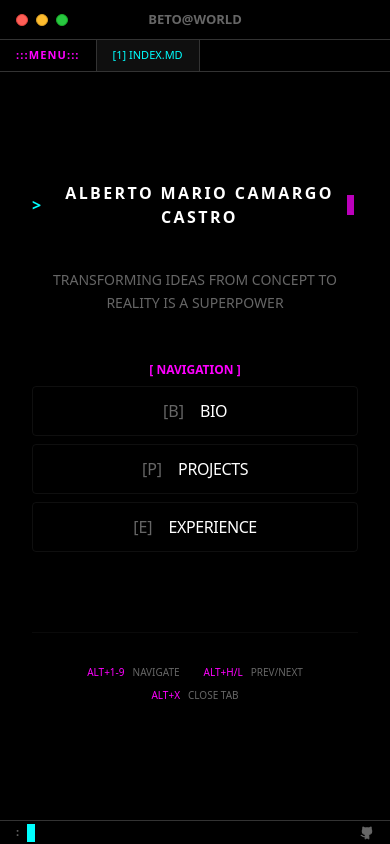
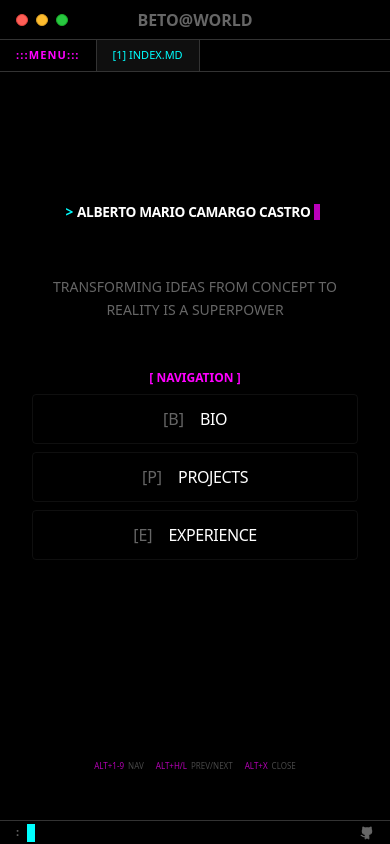
Before and after one commit to amcamargoc/amcamargoc, a Next.js app: page / in a window 390 px wide. Built offline with nearby package versions, Linux system fonts and the light colour scheme.

Commit message:
improve mobile viewports

```diff
--- a/src/app/globals.css
+++ b/src/app/globals.css
@@ -1,6 +1,13 @@
 @import "tailwindcss";
 
 @theme {
+  --text-tui-micro: 8px;
+  --text-tui-xs: 10px;
+  --text-tui-sm: 11px;
+  --text-tui-base: 12px;
+  --text-tui-fluid-logo: clamp(8px, 3.5vw, 18px);
+  --tracking-tui-wide: 0.15em;
+
   --color-tui-bg: #000000;
   --color-tui-cyan: #00ffff;
   --color-tui-magenta: #ff00ff;
@@ -8,15 +15,6 @@
   --color-tui-dim: #666666;
   --font-mono: var(--font-jetbrains-mono), monospace;
   --font-sans: var(--font-inter), sans-serif;
-
-  /* Typography */
-  --text-tui-xs: 10px;
-  --text-tui-sm: 11px;
-  --text-tui-base: 12px;
-  --text-tui-lg: 13px;
-
-  /* Layout */
-  --spacing-sidebar: 260px;
 }
 
 @layer base {
--- a/src/components/dashboard/AsciiLogo.tsx
+++ b/src/components/dashboard/AsciiLogo.tsx
@@ -35,11 +35,11 @@ export default function AsciiLogo() {
   }, [text, isDeleting, loopNum, typingSpeed]);
 
   return (
-    <div className="mb-8 flex flex-col items-center">
-      <h1 className="text-white font-bold text-base md:text-xl font-mono tracking-[0.15em] uppercase text-center flex items-center h-8">
-        <span className="text-tui-cyan mr-3">&gt;</span>
+    <div className="mb-8 flex flex-col items-center w-full max-w-full overflow-hidden px-1">
+      <h1 className="text-white font-bold text-tui-fluid-logo font-mono tracking-tight md:tracking-tui-wide uppercase text-center flex items-center justify-center whitespace-nowrap w-full min-h-8">
+        <span className="text-tui-cyan mr-1 sm:mr-3">&gt;</span>
         {text}
-        <span className="w-2 h-5 bg-tui-magenta inline-block mx-1 animate-pulse" />
+        <span className="w-1.5 sm:w-2 h-4 sm:h-5 bg-tui-magenta inline-block mx-1 animate-pulse" />
       </h1>
     </div>
   );
--- a/src/components/dashboard/DashboardView.tsx
+++ b/src/components/dashboard/DashboardView.tsx
@@ -3,7 +3,7 @@ import InteractiveMenu from "./InteractiveMenu";
 
 export default function DashboardView() {
   return (
-    <div className="flex-1 overflow-y-auto p-8 md:p-16 custom-scrollbar flex flex-col items-center justify-center min-h-full bg-black relative">
+    <div className="flex-1 overflow-y-auto p-8 md:p-16 custom-scrollbar flex flex-col items-center justify-between min-h-full bg-black relative">
       {/* Version info - Top Right style */}
       <div className="absolute top-8 right-8 text-right hidden md:block">
         <p className="text-tui-dim text-tui-xs font-mono leading-tight">
@@ -13,7 +13,7 @@ export default function DashboardView() {
         </p>
       </div>
 
-      <div className="w-full max-w-2xl flex flex-col items-center text-center">
+      <div className="w-full max-w-2xl flex flex-col items-center text-center my-auto">
         <div className="mb-4">
           <AsciiLogo />
         </div>
@@ -27,21 +27,22 @@ export default function DashboardView() {
         <div className="w-full flex justify-center">
           <InteractiveMenu />
         </div>
+      </div>
 
-        {/* Shortcut hints */}
-        <div className="mt-20 pt-8 border-t border-tui-gray/20 w-full max-w-sm flex flex-wrap justify-center gap-x-6 gap-y-2">
-          <div className="text-tui-xs font-mono whitespace-nowrap">
-            <span className="text-tui-magenta mr-2">ALT+1-9</span>
-            <span className="text-tui-dim">NAVIGATE</span>
-          </div>
-          <div className="text-tui-xs font-mono whitespace-nowrap">
-            <span className="text-tui-magenta mr-2">ALT+H/L</span>
-            <span className="text-tui-dim">PREV/NEXT</span>
-          </div>
-          <div className="text-tui-xs font-mono whitespace-nowrap">
-            <span className="text-tui-magenta mr-2">ALT+X</span>
-            <span className="text-tui-dim">CLOSE TAB</span>
-          </div>
+      {/* Shortcut hints */}
+      <div className="mt-auto pt-4 w-full flex flex-nowrap items-center justify-center gap-3 sm:gap-6 pb-4 opacity-70">
+        <div className="text-tui-micro font-mono whitespace-nowrap shrink-0">
+          <span className="text-tui-magenta mr-1 sm:mr-2">ALT+1-9</span>
+          <span className="text-tui-dim hidden sm:inline">NAVIGATE</span>
+          <span className="text-tui-dim sm:hidden">NAV</span>
+        </div>
+        <div className="text-tui-micro font-mono whitespace-nowrap shrink-0">
+          <span className="text-tui-magenta mr-1 sm:mr-2">ALT+H/L</span>
+          <span className="text-tui-dim">PREV/NEXT</span>
+        </div>
+        <div className="text-tui-micro font-mono whitespace-nowrap shrink-0">
+          <span className="text-tui-magenta mr-1 sm:mr-2">ALT+X</span>
+          <span className="text-tui-dim">CLOSE</span>
         </div>
       </div>
     </div>
--- a/src/components/views/ProjectsView.tsx
+++ b/src/components/views/ProjectsView.tsx
@@ -43,7 +43,6 @@ export default function ProjectsView() {
         <div className="grid grid-cols-1 md:grid-cols-2 lg:grid-cols-3 gap-6 mt-12">
           {displayedProjects.map((p: Project, i: number) => {
             const { icon, color } = getIconAndColor(i);
-            const desktopSrc = p.screenshot.replace("-hero.png", "-desktop.png");
 
             return (
               <div
@@ -78,14 +77,14 @@ export default function ProjectsView() {
                       {icon}
                       <h3 className="font-bold text-white group-hover:underline decoration-tui-cyan underline-offset-4">{p.slug}</h3>
                     </div>
-                    <span className="text-tui-xs text-tui-dim">rwxr-xr-x</span>
+                    <span className="text-[10px] text-tui-dim">rwxr-xr-x</span>
                   </div>
 
                   <p className="text-xs text-tui-dim mb-4 lowercase flex-1 leading-relaxed line-clamp-2">{p.description}</p>
 
                   <div className="flex flex-wrap gap-2 mb-4">
                     {p.stack.map((s: string) => (
-                      <span key={s} className="text-tui-xs bg-tui-gray/40 px-2 py-1 text-white border border-tui-gray font-mono">
+                      <span key={s} className="text-[10px] bg-tui-gray/40 px-2 py-1 text-white border border-tui-gray font-mono">
                         {s}
                       </span>
                     ))}
```
